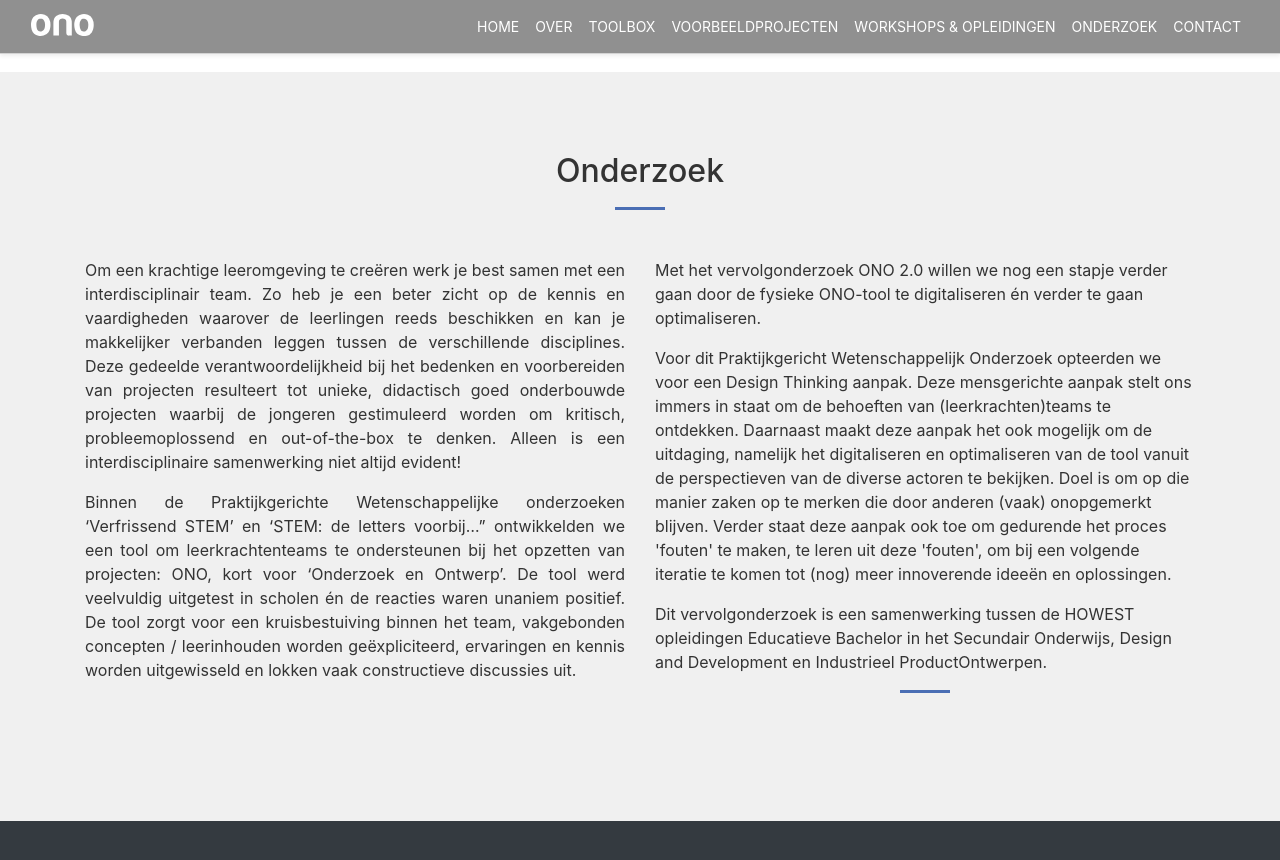
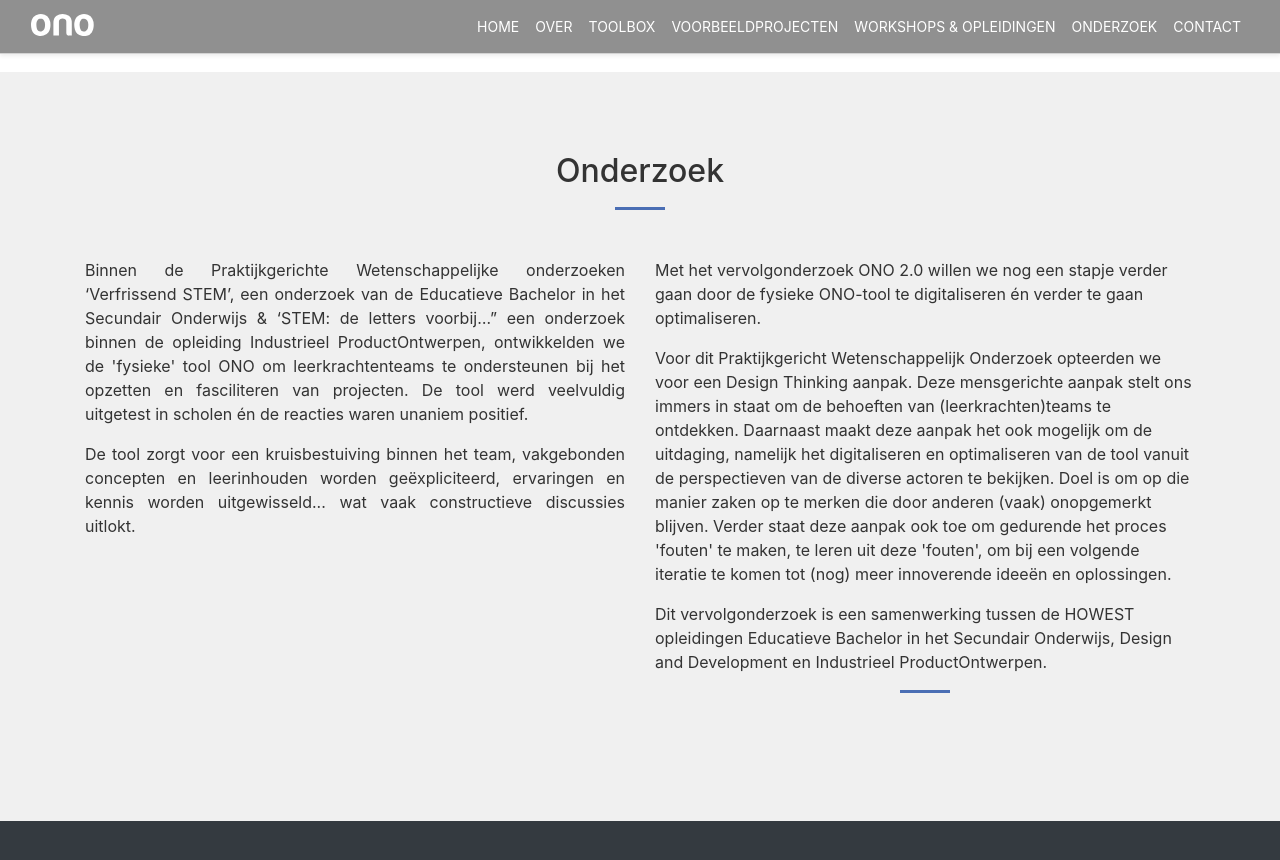
Before and after one commit to adepaepe/ono-trajecten, a Jekyll site: the page built from docs/index.html, in a window 1280 px wide and 900 px high, scrolled down 4831 px. Shown: the top 860 px of the window. Built offline with Jekyll 4.4.1, drawn with Linux system fonts in a browser that asks for light colours.

Commit message:
Aanpassing inleiding

```diff
--- a/docs/index.html
+++ b/docs/index.html
@@ -209,10 +209,8 @@
     </div>
     <div class="row">
       <div class="col-lg-6 text-justify">
-        <p>
-          Om een krachtige leeromgeving te creëren werk je best samen met een interdisciplinair team. Zo heb je een beter zicht op de kennis en vaardigheden waarover de leerlingen reeds beschikken en kan je makkelijker verbanden leggen tussen de verschillende disciplines. Deze gedeelde verantwoordelijkheid bij het bedenken en voorbereiden van projecten resulteert tot unieke, didactisch goed onderbouwde projecten waarbij de jongeren gestimuleerd worden om kritisch, probleemoplossend en out-of-the-box te denken. Alleen is een interdisciplinaire samenwerking niet altijd evident!
-        </p>
-         <p>Binnen de Praktijkgerichte Wetenschappelijke onderzoeken ‘Verfrissend STEM’ en ‘STEM: de letters voorbij…” ontwikkelden we een tool om leerkrachtenteams te ondersteunen bij het opzetten van projecten: ONO, kort voor ‘Onderzoek en Ontwerp’. De tool werd veelvuldig uitgetest in scholen én de reacties waren unaniem positief. De tool zorgt voor een kruisbestuiving binnen het team, vakgebonden concepten / leerinhouden worden geëxpliciteerd,  ervaringen en kennis worden uitgewisseld en lokken vaak constructieve discussies uit.
+        <p>Binnen de Praktijkgerichte Wetenschappelijke onderzoeken ‘Verfrissend STEM’, een onderzoek van de Educatieve Bachelor in het Secundair Onderwijs & ‘STEM: de letters voorbij…” een onderzoek binnen de opleiding Industrieel ProductOntwerpen, ontwikkelden we de 'fysieke' tool ONO om leerkrachtenteams te ondersteunen bij het opzetten en fasciliteren van projecten. De tool werd veelvuldig uitgetest in scholen én de reacties waren unaniem positief.</p>
+        <p>De tool zorgt voor een kruisbestuiving binnen het team, vakgebonden concepten en leerinhouden worden geëxpliciteerd,  ervaringen en kennis worden uitgewisseld... wat vaak constructieve discussies uitlokt.
         </p>
       </div>
       <div class="col-lg-6">
```
